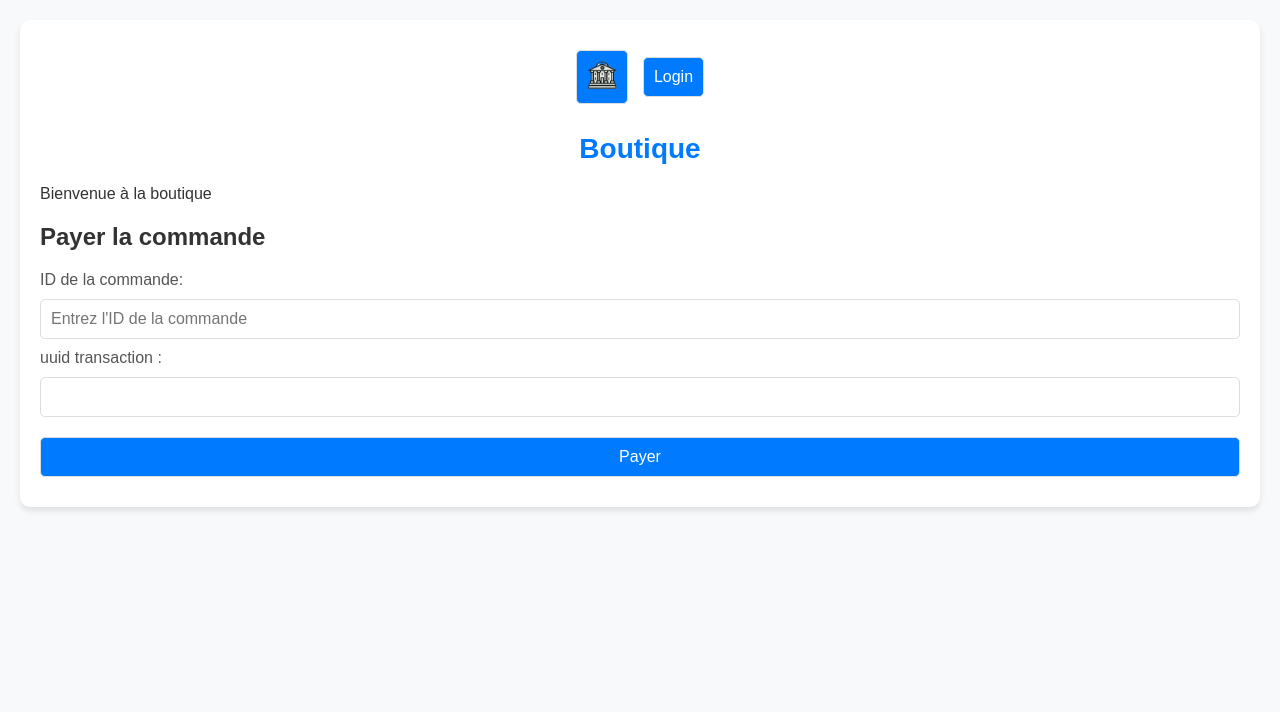
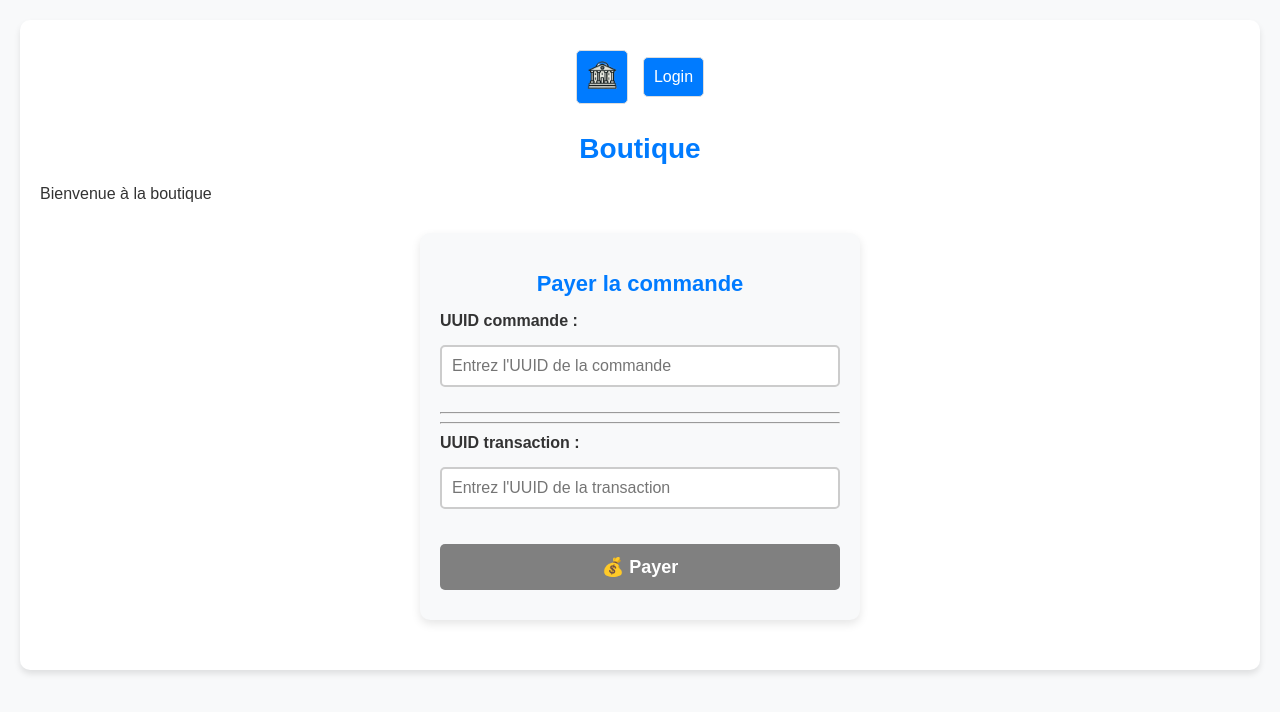
Before and after one commit to TaskinSemih/DR_MAD, a Vue app: page /shop/pay in a window 1280 px wide. Shown: the top 712 px of the page. Built offline with nearby package versions, Linux system fonts and the light colour scheme.

Commit message:
commit - finalllll

```diff
--- a/src/services/shop.service.js
+++ b/src/services/shop.service.js
@@ -38,14 +38,39 @@ async function updateBasket(user, basket) {
 
 async function createOrderFromBasket(shopUser) {
     const uuid = uuidv4();
+
+    // Calcul du montant total en appliquant les promotions
+    const totalAmount = shopUser.basket.items.reduce((acc, item) => {
+        let price = item.item.price;  // Prix de base
+        let quantity = item.amount;
+
+        // Vérifier si des promotions existent
+        if (item.item.promotion && item.item.promotion.length > 0) {
+            let bestDiscount = 0;
+
+            // Parcourir toutes les promotions et trouver la meilleure applicable
+            item.item.promotion.forEach(promo => {
+                if (quantity >= promo.amount) {
+                    bestDiscount = Math.max(bestDiscount, promo.discount);
+                }
+            });
+
+            // Appliquer la meilleure réduction trouvée
+            price = price - (price * (bestDiscount / 100));
+        }
+
+        return acc + (price * quantity);
+    }, 0);
+
     return {
         items: shopUser.basket.items,
         date: new Date(),
-        amount: shopUser.basket.items.reduce((acc, item) => acc + item.amount * item.item.price, 0),
+        amount: Math.round(totalAmount),  // ✅ Arrondi pour éviter les problèmes de virgule
         status: 'waiting_payment',
         uuid: uuid
-    }
+    };
 }
+
 
 async function verifyOrder(orderId, userId) {
     const orders = await LocalSource.getOrder(userId);
--- a/src/views/ShopOrders.vue
+++ b/src/views/ShopOrders.vue
@@ -5,7 +5,7 @@
     <div class="orders-list">
       <CheckedList
         :data="orders"
-        :fields="['amount', 'status', 'uuid']"
+        :fields="['amount', 'status', 'uuid', 'date']"
         :itemCheck="false"
         :checked="[]"
         :itemButton="{ show: isStatus, text: 'Acheter' }"
--- a/src/views/ShopPay.vue
+++ b/src/views/ShopPay.vue
@@ -1,19 +1,27 @@
 <template>
-  <div>
-    <h2>Payer la commande</h2>
-    <div v-if="orderId">
-      <label for="order-id">uuid commande : </label>
-      <input type="text" id="order-id" v-model="orderInput"/>
-    </div>
-    <div v-else>
-      <label for="order-id">ID de la commande:</label>
-      <input type="text" id="order-id" v-model="orderInput" placeholder="Entrez l'ID de la commande"/>
+  <div class="payment-container">
+    <h2 class="title"> Payer la commande</h2>
+
+    <!-- Champ UUID de la commande -->
+    <div class="input-group">
+      <label for="order-id"> UUID commande :</label>
+      <input type="text" id="order-id" v-model="orderInput" @input="validateFields" class="input-field" placeholder="Entrez l'UUID de la commande" />
+      <p v-if="errors.orderInput" class="error-text">{{ errors.orderInput }}</p>
     </div>
 
+    <hr />
+    <p v-if="orderDate" class="order-date"> Date : <strong>{{ orderDate }}</strong></p>
+    <hr />
 
-    <label for="order-id">uuid transaction : </label>
-    <input type="text" id="order-id" v-model="uuidTransaction"/>
-    <button @click="finalizeOrder" :disabled="!orderInput">Payer</button>
+    <!-- Champ UUID de la transaction -->
+    <div class="input-group">
+      <label for="transaction-id"> UUID transaction :</label>
+      <input type="text" id="transaction-id" v-model="uuidTransaction" @input="validateFields" class="input-field" placeholder="Entrez l'UUID de la transaction" />
+      <p v-if="errors.uuidTransaction" class="error-text">{{ errors.uuidTransaction }}</p>
+    </div>
+
+    <!-- Bouton de paiement stylisé -->
+    <button @click="finalizeOrder" :disabled="!isFormValid" class="pay-button">💰 Payer</button>
   </div>
 </template>
 
@@ -28,40 +36,133 @@ export default {
   data() {
     return {
       orderInput: this.orderId || '',
-      uuidTransaction: null
+      uuidTransaction: '',
+      errors: {
+        orderInput: '',
+        uuidTransaction: ''
+      }
     };
   },
   computed: {
     ...mapState({
-      shopUser: state => state.shop.shopUser,  // Ajoute shopUser ici
+      shopUser: state => state.shop.shopUser,
       userId: state => state.shop.shopUser._id,
       orders: state => state.shop.shopUser.orders,
     }),
     orderDate() {
-      const order = this.orders && Array.isArray(this.orders) && this.orders.find(order => order.uuid === this.orderInput);
+      const order = this.orders?.find(order => order.uuid === this.orderInput);
       return order ? order.date : null;
     },
-    orderPrice() {
-      const order = this.orders && Array.isArray(this.orders) && this.orders.find(order => order.uuid === this.orderInput);
-      return order ? order.total : null;
+    isFormValid() {
+      return this.orderInput.trim() !== '' && this.uuidTransaction.trim() !== '';
     }
   },
   methods: {
+    validateFields() {
+      this.errors.orderInput = this.orderInput.trim() === '' ? "⚠ L'ID de la commande est requis." : '';
+      this.errors.uuidTransaction = this.uuidTransaction.trim() === '' ? "⚠ L'UUID de la transaction est requis." : '';
+    },
     async finalizeOrder() {
-      console.log("shop user", this.shopUser)
-      const userId = this.userId;
-      const orderId = this.orderInput;
-      const transactionUuid = this.uuidTransaction
-      console.log(transactionUuid);
+      this.validateFields();
 
-      const response = await finalizeUserOrder(userId, orderId, transactionUuid);
+      if (!this.isFormValid) {
+        console.warn("Erreur : Tous les champs ne sont pas remplis.");
+        return;
+      }
+
+      console.log("shop user", this.shopUser);
+      console.log("UUID Transaction:", this.uuidTransaction);
+
+      const response = await finalizeUserOrder(this.userId, this.orderInput, this.uuidTransaction);
 
       console.log(response);
       await this.$router.push('/shop/orders');
-    },
-  },
+    }
+  }
 };
 </script>
 
 <style scoped>
+/* Conteneur principal */
+.payment-container {
+  max-width: 400px;
+  margin: 30px auto;
+  padding: 20px;
+  background: #f8f9fa;
+  border-radius: 10px;
+  box-shadow: 0px 4px 10px rgba(0, 0, 0, 0.1);
+  text-align: center;
+}
+
+/* Titre */
+.title {
+  color: #007bff;
+  font-size: 22px;
+  margin-bottom: 15px;
+}
+
+/* Groupes de champs */
+.input-group {
+  margin-bottom: 15px;
+  text-align: left;
+}
+
+/* Libellés */
+label {
+  font-weight: bold;
+  display: block;
+  margin-bottom: 5px;
+  color: #333;
+}
+
+/* Champs de saisie */
+.input-field {
+  width: 100%;
+  padding: 10px;
+  border: 2px solid #ccc;
+  border-radius: 5px;
+  font-size: 16px;
+  transition: border-color 0.3s ease;
+}
+
+.input-field:focus {
+  border-color: #007bff;
+  outline: none;
+}
+
+/* Messages d'erreur */
+.error-text {
+  color: red;
+  font-size: 14px;
+  margin-top: 5px;
+}
+
+/* Bouton de paiement */
+.pay-button {
+  width: 100%;
+  padding: 12px;
+  font-size: 18px;
+  font-weight: bold;
+  background-color: #28a745;
+  color: white;
+  border: none;
+  border-radius: 5px;
+  cursor: pointer;
+  transition: 0.3s ease;
+}
+
+.pay-button:disabled {
+  background-color: grey;
+  cursor: not-allowed;
+}
+
+.pay-button:hover:not(:disabled) {
+  background-color: #218838;
+}
+
+/* Date de commande */
+.order-date {
+  font-size: 16px;
+  color: #333;
+}
 </style>
```
